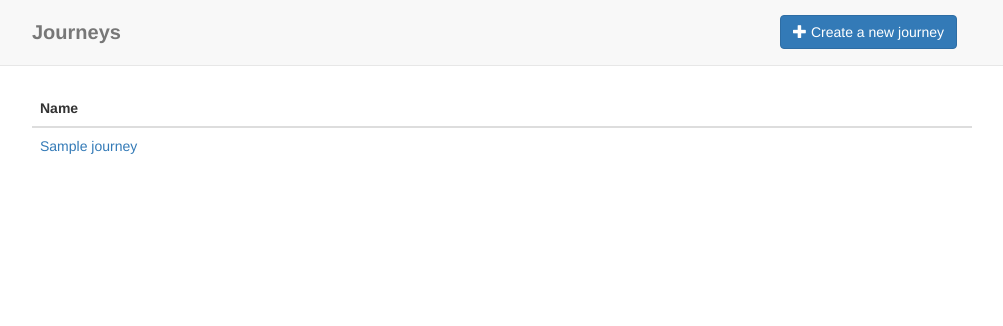
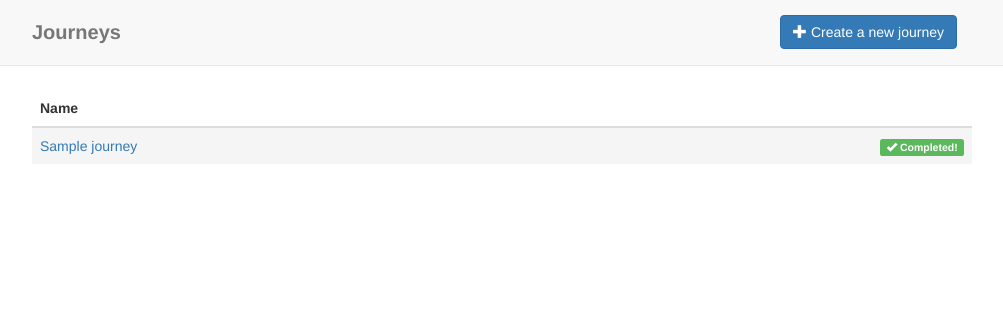
Before and after one commit to ravoro/virtual-runner, a Flask app: page /journeys in a window 1280 px wide. Shown: the top 326 px of the page, without its empty margins (138-1141 px from the left). Run offline with Flask 2, Linux system fonts and the light colour scheme; tables that the repository leaves empty hold one stand-in row (values such as "Sample post"); some libraries are stand-ins or nearby versions.

Commit message:
add mark to signify completed journey on journeys page

```diff
--- a/app/static/css/base.css
+++ b/app/static/css/base.css
@@ -31,6 +31,11 @@ body {
     width: 300px;
 }
 
+#page-journeys th:last-of-type,
+#page-journeys td:last-of-type {
+    text-align: right;
+}
+
 #page-journey-details th:last-of-type,
 #page-journey-details td:last-of-type {
     text-align: right;
--- a/app/templates/journeys.html
+++ b/app/templates/journeys.html
@@ -17,12 +17,22 @@
             <thead>
             <tr>
                 <th>Name</th>
+                <th></th>
             </tr>
             </thead>
             <tbody>
             {% for journey in journeys %}
-                <tr>
+                <tr class="{% if journey.is_completed %}active{% endif %}">
                     <td><a href="{{ url_for("controllers.journey", jid=journey.id) }}">{{ journey.name }}</a></td>
+                    <td>
+                        {% if journey.is_completed %}
+                            <span class="label label-success">
+                                <span class="glyphicon glyphicon-ok" aria-hidden="true"></span>
+                                <span>Completed!</span>
+                            </span>
+                        {% endif %}
+
+                    </td>
                 </tr>
             {% endfor %}
             </tbody>
--- a/config.py
+++ b/config.py
@@ -13,7 +13,7 @@ class BaseConfig(object):
 
 
 class ProdConfig(BaseConfig):
-    RELEASE_VERSION = 20170301
+    RELEASE_VERSION = 20170301.2
 
 
 class DevConfig(BaseConfig):
```
